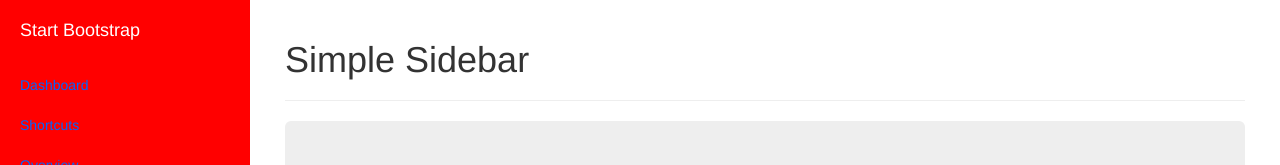
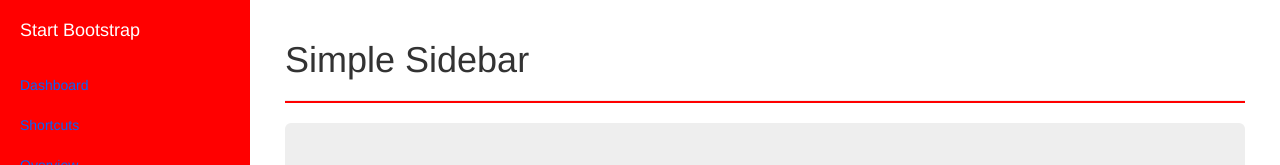
Before and after one commit to Nkcurlett/personal3, a plain HTML site: page index.html in a window 1280 px wide. Shown: the top 165 px of the page. Drawn offline with Linux system fonts and the light colour scheme.

Commit message:
Update simple-sidebar.css

```diff
--- a/css/simple-sidebar.css
+++ b/css/simple-sidebar.css
@@ -99,7 +99,12 @@
     color: #fff;
     background: none;
 }
-
+/*Added color and width to hr*/
+hr{
+width:100%;
+ height:2px;
+ background:#f00;
+}
 @media(min-width:768px) {
     #wrapper {
         padding-left: 250px;
```
